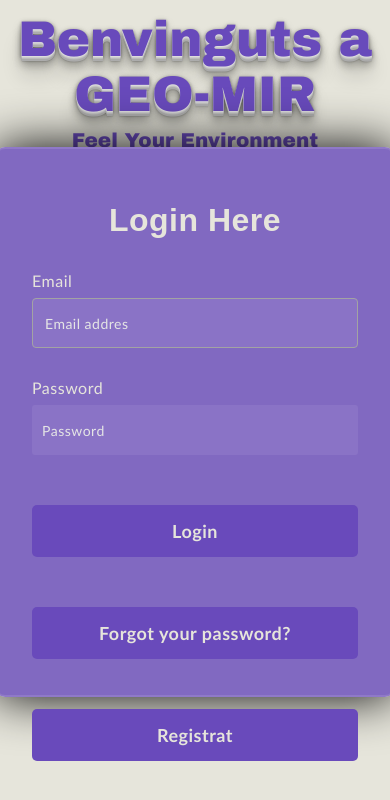
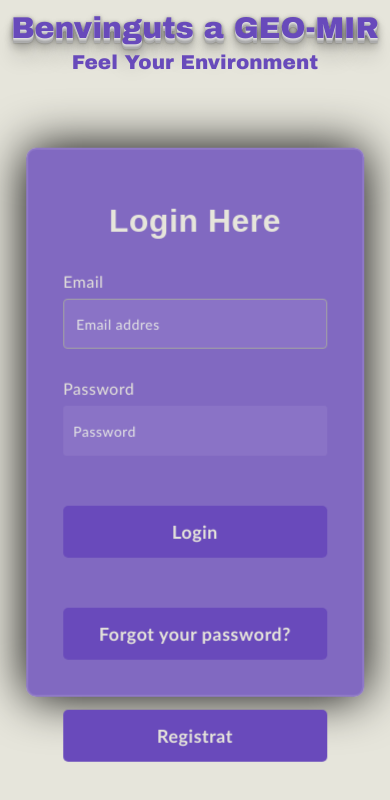
Before and after one commit to ErikFernandezTorrents/geomir-react_Mario_Erik, a React (Vite) app in the folder geomir-react/: page /places/add in a window 390 px wide. Shown: the top 800 px of the page. Built offline with nearby package versions, Linux system fonts and the light colour scheme; no server answers; the database is empty.

Commit message:
cambios en App.css de main, para que la web sea responsive, en PlaceAdd,Login,Register

```diff
--- a/geomir-react/src/App.css
+++ b/geomir-react/src/App.css
@@ -582,4 +582,19 @@ input[type=text], select, textarea {
     #review{
         height: 10vh !important;
     }
+    .addPlace{
+        height: 65vh;
+        width: 43vh;
+    }
+    .addPlaceButton{
+        margin-top: 10px;
+        width: 100%;
+        background-color: #e6e5db;
+        color: #000000;
+        padding: 15px 0;
+        font-size: 18px;
+        font-weight: 600;
+        border-radius: 5px;
+        cursor: pointer;
+    }
 }
--- a/geomir-react/src/styles.css
+++ b/geomir-react/src/styles.css
@@ -186,3 +186,15 @@ input{
     right: 0%;
     width: 10% !important;
 }
+@media screen and (max-width: 700px) {
+    .allForms{
+        height: 65vh;
+        width: 40vh;
+    }
+    #h1Login{
+        font-size:30px;
+    }
+    #RegisterForm {
+        width: 40vh;
+    }
+}
```
